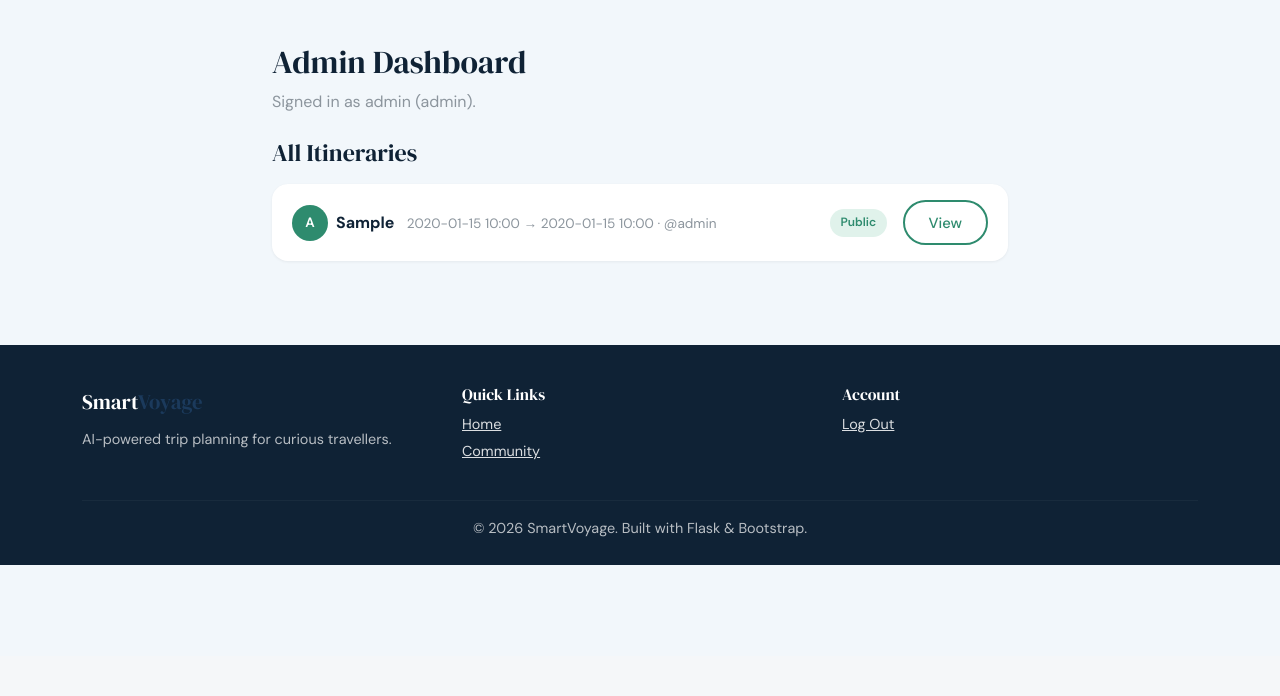
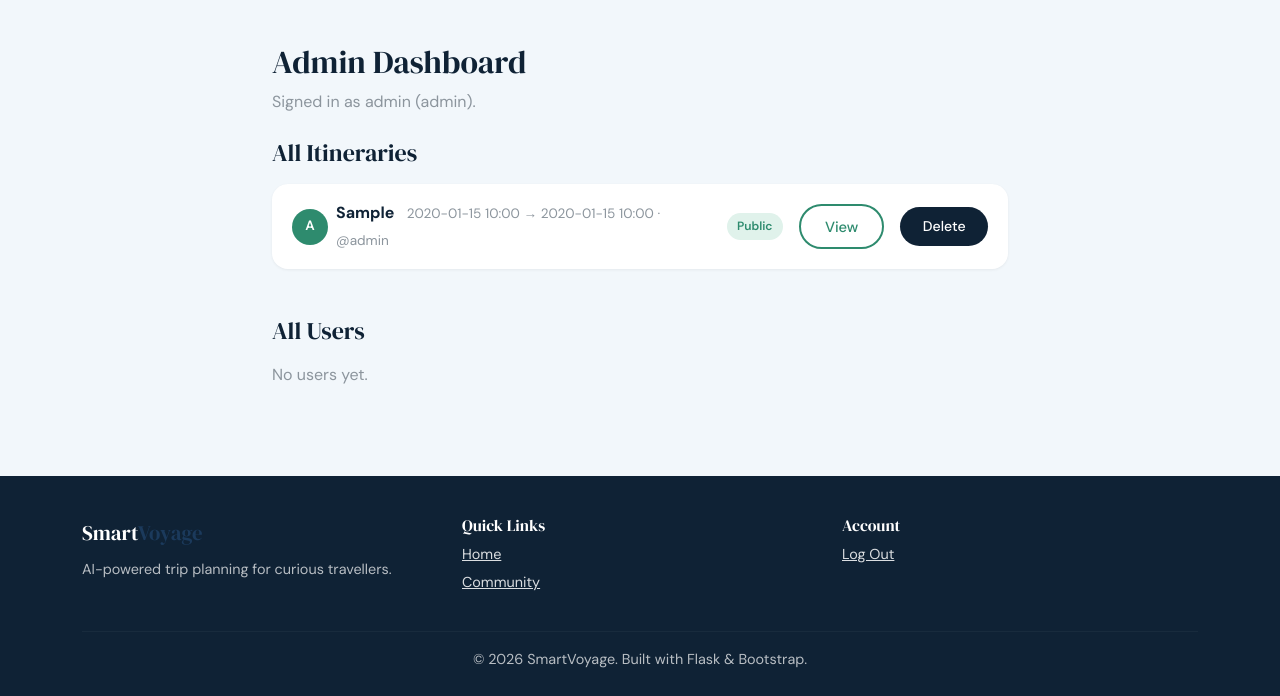
Before and after one commit to sduproy/CITS3403-Project, a Flask app: page /admin in a window 1280 px wide. Shown: the part 144-840 px from the top of the page. Before the commit the page ends 709 px from the top, so only its background shows below. Run offline with Flask 3, Linux system fonts and the light colour scheme; a user stored in the database is signed in; tables that the repository leaves empty hold one stand-in row (values such as "Sample post").

Commit message:
add: admin ability to delete users and itineraries

```diff
--- a/forms.py
+++ b/forms.py
@@ -150,3 +150,9 @@
 
 class TogglePublicForm(FlaskForm):
     """Empty for for CSRF protection on the public/private toggle."""
+
+class DeleteUserForm(FlaskForm):
+    """Empty form for CSRF protection on admin user deletion."""
+
+class AdminDeleteItineraryForm(FlaskForm):
+    """Empty form for CSRF protection on admin itinerary deletion."""
--- a/routes.py
+++ b/routes.py
@@ -32,7 +32,7 @@
 
 import gemma
 from extensions import db
-from forms import DeleteItineraryForm, LoginForm, NewItineraryForm, RegisterForm, TogglePublicForm
+from forms import AdminDeleteItineraryForm, DeleteItineraryForm, DeleteUserForm, LoginForm, NewItineraryForm, RegisterForm, TogglePublicForm
 from models import Itinerary, User
 
 main = Blueprint("main", __name__)
@@ -169,7 +169,14 @@
 @admin_required
 def admin_dashboard():
     itineraries = Itinerary.query.order_by(Itinerary.created_at.desc()).all()
-    return render_template("admin_dashboard.html", itineraries=itineraries)
+    users = User.query.filter(User.role != "admin").order_by(User.created_at.desc()).all()
+    return render_template(
+        "admin_dashboard.html",
+        itineraries=itineraries,
+        users=users,
+        delete_itinerary_form=AdminDeleteItineraryForm(),
+        delete_user_form=DeleteUserForm(),
+    )
 
 
 @main.route("/trip_details/<int:id>")
@@ -276,6 +283,39 @@
         db.session.commit()
     return redirect(url_for("main.dashboard"))
 
+#admin access to deleting itineraries
+@main.route("/admin/itinerary/<int:id>/delete", methods=["POST"])
+@admin_required
+def admin_delete_itinerary(id):
+    form = AdminDeleteItineraryForm()
+    if not form.validate_on_submit():
+        flash("The CSRF token is missing.", "error")
+        return redirect(url_for("main.admin_dashboard"))
+    itinerary = db.session.get(Itinerary, id)
+    if itinerary is not None:
+        db.sessoin.delete(itinerary)
+        db.session.commit()
+        flash("Itinerary deleted.", "success")
+    return redirect(url_for("main.admin_dashboard"))
+
+#admin access to deleting user accounts
+@main.route("/admin/user/<int:id>/delete", methods=["POST"])
+@admin_required
+def admin_delete_user(id):
+    form = DeleteUserForm()
+    if not form.validate_on_submit():
+        flash("The CSRF token is missing.", "error")
+        return redirect(url_for("main.admin_dashboard"))
+    user = db.session.get(User, id)
+    if user is not None:
+        if user.role == "admin":
+            flash("Cannot delete an admin account.", "error")
+            return redirect(url_for("main.admin_dashboard"))
+        db.session.delete(user)
+        db.session.commit()
+        flash(f"User {user.username} deleted.", "success")
+    return redirect(url_for("main.admin_dashboard"))
+
 
 # Route stubs to add as features land:
 #   /itinerary/<int:id>      (full AI-generated itinerary detail page)
--- a/templates/admin_dashboard.html
+++ b/templates/admin_dashboard.html
@@ -31,6 +31,10 @@
               <span class="tp-badge-private">Private</span>
             {% endif %}
             <a href="{{ url_for('main.trip_details', id=itinerary.id) }}" class="btn btn-sm btn-tp-secondary">View</a>
+            <form method="POST" action="{{ url_for('main.admin_delete_itinerary', id=itinerary.id) }}" onsubmit="return confirm('Delete this itinerary?')">
+              {{ delete_itinerary_form.hidden_tag() }}
+              <button type="submit" class="btn btn-sm btn-tp-dark">Delete</button>
+            </form>
           </div>
       </div>
       {% endfor %}
@@ -42,6 +46,27 @@
       </div>
     {% endif %}
 
+      <h4 class="mb-3 mt-5" style="font-family:var(--tp-font-display);">All Users</h4>
+      {% if users %}
+        {% for user in users %}
+        <div class="tp-trip-row">
+          <div class="d-flex align-items-center gap-2">
+            <div class="tp-avatar">{{ user.username[0].upper() }}</div>
+            <div>
+              <strong>{{ user.username }}</strong>
+              <span class="tp-text-muted ms-2" style="font-size:0.85rem">{{ user.email }}</span>
+            </div>
+          </div>
+          <form method="POST" action="{{ url_for('main.admin_delete_user', id=user.id) }}" onsubmit="return confirm('Delete user {{ user.username }} and all their data')">
+            {{ delete_user_form.hidden_tag() }}
+            <button type="submit" class="btn btn-sm btn-tp-dark">Delete User</button>
+          </form>
+        </div>
+        {% endfor %}
+      {% else %}
+        <p class="tp-text-muted">No users yet.</p>
+      {% endif %}
+
   </div>
 </section>
 {% endblock %}
```
